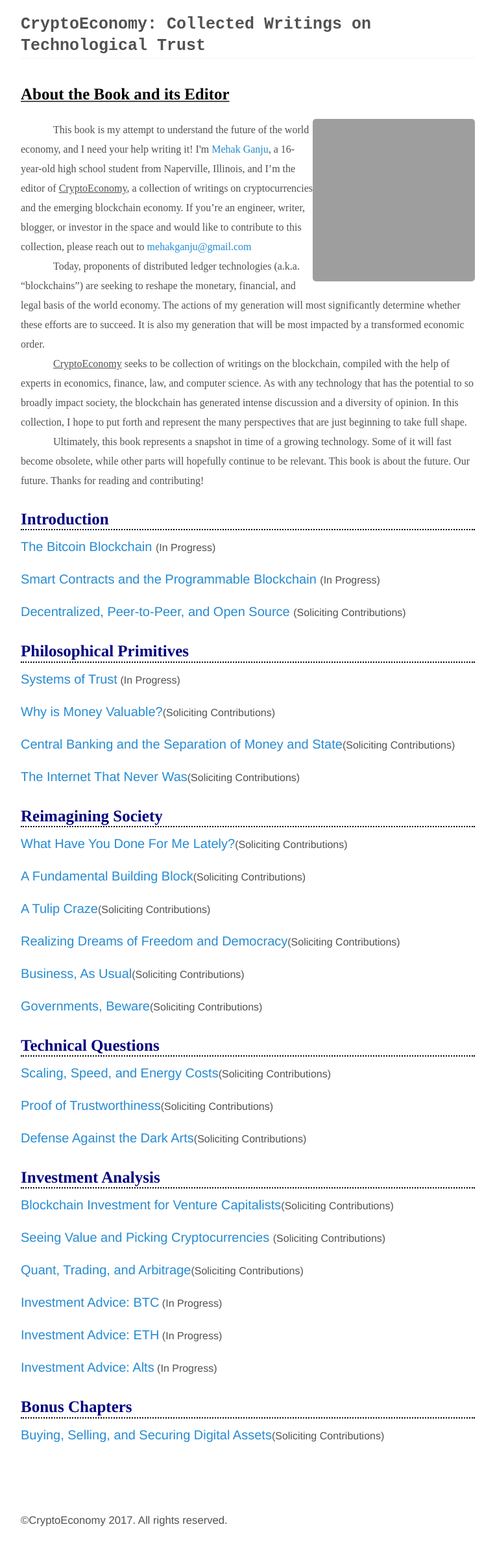
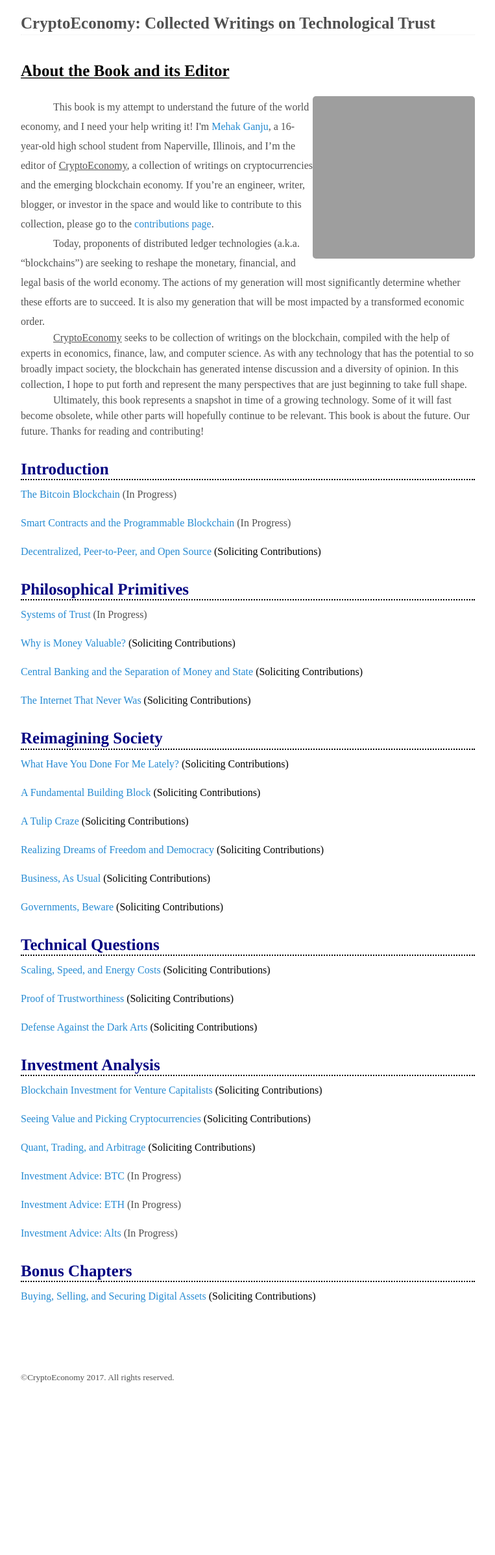
Before and after one commit to Cryptoeconomics/cryptoeconomics.github.io, a Jekyll site: the page built from index.html, in a window 1280 px wide. Shown: the whole page at 65% size, without its empty margins (258-1021 px from the left). Built offline with Jekyll 4.4.1, drawn with Linux system fonts in a browser that asks for light colours; after the commit the page ends 2171 px from its top, so only the background shows below that; grey boxes are pictures that could not be loaded.

Commit message:
added contribution page and created links to that page and added text

```diff
--- /dev/null
+++ b/_includes/menu_contribute.html
@@ -0,0 +1,5 @@
+<nav>
+  <ul>
+    <li><a href="{{ site.baseurl }}/" title="Home">Home</a></li>
+  </ul>
+</nav>
--- a/_includes/menu_intro.html
+++ b/_includes/menu_intro.html
@@ -1,7 +1,7 @@
 <nav>
   <ul>
-    <li><a href="/bitcoinblockchain">Bitcoin</a></li>
-    <li><a href="/SmartContracts">Smart Contracts</a></li>
-    <li><a href="/decentralized">Decentralized</a></li>
+    <li><a href="/bitcoinblockchain">The Bitcoin Blockchain</a></li>
+    <li><a href="/SmartContracts">Smart Contracts and the Programmable Blockchain</a></li>
+    <li><a href="/decentralized">Decentralized, Peer-to-Peer, and Open Source</a></li>
   </ul>
 </nav>
--- a/_layouts/default.html
+++ b/_layouts/default.html
@@ -8,7 +8,7 @@
     <div class="container content">
       <header class="masthead">
         <h3 class="masthead-title">
-          <a class="masthead-title" href="{{ site.baseurl }}/" title="Home">{{ site.title }}: Collected Writings on Technological Trust</a>
+          <a rel="stylesheet" class="masthead-title" href="{{ site.baseurl }}/" title="Home">{{ site.title }}: Collected Writings on Technological Trust</a>
         </h3>
         <hr class="masthead">
 
@@ -23,7 +23,8 @@
         <style>
           a.masthead-title
           {
-            font-family: 'VT323', monospace;
+            font-family: 'Lemonada', cursive;
+            src: url("https://fonts.googleapis.com/css?family=Lemonada");
           }
           u.dotted
           {
--- a/index.html
+++ b/index.html
@@ -7,7 +7,7 @@ title: Home
 
 <img class ="intro" src="gunpic.png" alt="Gun Pic" style="width: 250px;height: 250px"/>
 
-<p class="space"><font size="3" face="comic sans"> This book is my attempt to understand the future of the world economy,  and I need your help writing it! I'm <a href="http://www.mehakganju.info">Mehak Ganju</a>, a 16-year-old high school student from Naperville, Illinois, and I’m the editor of <u>CryptoEconomy</u>, a collection of writings on cryptocurrencies and the emerging blockchain economy. If you’re an engineer, writer, blogger, or investor in the space and would like to contribute to this collection, please reach out to <a href="mailto:mehakganju@gmail.com">mehakganju@gmail.com</a></font></p>
+<p class="space"><font size="3" face="comic sans"> This book is my attempt to understand the future of the world economy,  and I need your help writing it! I'm <a href="http://www.mehakganju.info">Mehak Ganju</a>, a 16-year-old high school student from Naperville, Illinois, and I’m the editor of <u>CryptoEconomy</u>, a collection of writings on cryptocurrencies and the emerging blockchain economy. If you’re an engineer, writer, blogger, or investor in the space and would like to contribute to this collection, please go to the <a href="/contribute">contributions page</a>.
 
 <p class="space"><font size="3" face="comic sans"> Today, proponents of distributed ledger technologies (a.k.a. “blockchains”) are seeking to reshape the monetary, financial, and legal basis of the world economy. The actions of my generation will most significantly determine whether these efforts are to succeed. It is also my generation that will be most impacted by a transformed economic order.</font></p>
 
@@ -22,54 +22,54 @@ title: Home
 
 <p><a href="/SmartContracts">Smart Contracts and the Programmable Blockchain </a><font size="3"> (In Progress)</font></p>
 
-<p><a href="/decentralized">Decentralized, Peer-to-Peer, and Open Source </a><font size="3">(Soliciting Contributions)</font></p>
+<p><a href="/decentralized">Decentralized, Peer-to-Peer, and Open Source </a><a href="/contribute"><font color="Black" size="3"> (Soliciting Contributions)</font></a></p>
 
 <h3 style="font-family:Times;" id="mailing-list"><font color="Navy">Philosophical Primitives<hr class="section"> </font></h3>
 
 <p><a href="/systemsoftrust"> Systems of Trust</a><font size="3"> (In Progress)</font></p>
 
-<p><a  href="/moneyvalue"> Why is Money Valuable?</a><font size="3">(Soliciting Contributions)</font></p>
+<p><a  href="/moneyvalue"> Why is Money Valuable? </a><a href="/contribute"><font color="Black" size="3"> (Soliciting Contributions)</font></a></p>
 
-<p><a href="/banking_seperation">Central Banking and the Separation of Money and State</a><font size="3">(Soliciting Contributions)</font></p>
+<p><a href="/banking_seperation">Central Banking and the Separation of Money and State</a><a href="/contribute"><font color="Black" size="3"> (Soliciting Contributions)</font></a></p>
 
-<p><a href="/internet">The Internet That Never Was</a><font size="3">(Soliciting Contributions)</font></p>
+<p><a href="/internet">The Internet That Never Was </a><a href="/contribute"><font color="Black" size="3"> (Soliciting Contributions)</font></a></p>
 
 <h3 style="font-family:Times;" id="mailing-list"><font color="Navy"> Reimagining Society<hr class="section"></font></h3>
 
-<p><a href="/whathaveyoudone">What Have You Done For Me Lately?</a><font size="3">(Soliciting Contributions)</font></p>
+<p><a href="/whathaveyoudone">What Have You Done For Me Lately? </a><a href="/contribute"><font color="Black" size="3">(Soliciting Contributions)</font></a></p>
 
-<p><a href="/buildingblock">A Fundamental Building Block</a><font size="3">(Soliciting Contributions)</font></p>
+<p><a href="/buildingblock">A Fundamental Building Block </a><a href="/contribute"><font color="Black" size="3">(Soliciting Contributions)</font></a></p>
 
-<p><a href="/tulips">A Tulip Craze</a><font size="3">(Soliciting Contributions)</font></p>
+<p><a href="/tulips">A Tulip Craze </a><a href="/contribute"><font color="Black" size="3">(Soliciting Contributions)</font></a></p>
 
-<p><a href="/dreams_freedoms">Realizing Dreams of Freedom and Democracy</a><font size="3">(Soliciting Contributions)</font></p>
+<p><a href="/dreams_freedoms">Realizing Dreams of Freedom and Democracy </a><a href="/contribute"><font color="Black" size="3">(Soliciting Contributions)</font></a></p>
 
-<p><a href="/business">Business, As Usual</a><font size="3">(Soliciting Contributions)</font></p>
+<p><a href="/business">Business, As Usual </a><a href="/contribute"><font color="Black" size="3">(Soliciting Contributions)</font></a></p>
 
-<p><a href="/government">Governments, Beware</a><font size="3">(Soliciting Contributions)</font></p>
+<p><a href="/government">Governments, Beware </a><a href="/contribute"><font color="Black" size="3">(Soliciting Contributions)</font></a></p>
 
 <h3 style="font-family:Times;" id="mailing-list"><font color="Navy"> Technical Questions<hr class="section"></font></h3>
 
-<p><a href="/speed_energy">Scaling, Speed, and Energy Costs</a><font size="3">(Soliciting Contributions)</font> </p>
+<p><a href="/speed_energy">Scaling, Speed, and Energy Costs </a><a href="/contribute"><font color="Black" size="3">(Soliciting Contributions)</font></a></p>
 
-<p><a href="/trust">Proof of Trustworthiness</a><font size="3">(Soliciting Contributions)</font> </p>
+<p><a href="/trust">Proof of Trustworthiness </a><a href="/contribute"><font color="Black" size="3">(Soliciting Contributions)</font></a></p>
 
-<p><a href="/defense">Defense Against the Dark Arts</a><font size="3">(Soliciting Contributions)</font> </p>
+<p><a href="/defense">Defense Against the Dark Arts </a><a href="/contribute"><font color="Black" size="3">(Soliciting Contributions)</font></a></p>
 
 <h3 style="font-family:Times;" id="mailing-list"><font color="Navy">Investment Analysis<hr class="section"> </font></h3>
 
-<p><a href="/blockchainventure">Blockchain Investment for Venture Capitalists</a><font size="3">(Soliciting Contributions)</font></p>
+<p><a href="/blockchainventure">Blockchain Investment for Venture Capitalists </a><a href="/contribute"><font color="Black" size="3">(Soliciting Contributions)</font></a></p>
 
-<p><a href="/cryptovalue">Seeing Value and Picking Cryptocurrencies </a><font size="3">(Soliciting Contributions)</font></p>
+<p><a href="/cryptovalue">Seeing Value and Picking Cryptocurrencies </a><a href="/contribute"><font color="Black" size="3">(Soliciting Contributions)</font></a></p>
 
-<p><a href="/quant_trade_arbitrage">Quant, Trading, and Arbitrage</a><font size="3">(Soliciting Contributions)</font></p>
+<p><a href="/quant_trade_arbitrage">Quant, Trading, and Arbitrage </a><a href="/contribute"><font color="Black" size="3">(Soliciting Contributions)</font></a></p>
 
-<p><a href="/BTC">Investment Advice: BTC</a><font size="3"> (In Progress)</font></p>
+<p><a href="/BTC">Investment Advice: BTC </a><font size="3"> (In Progress)</font></p>
 
-<p><a href="/ETH">Investment Advice: ETH</a><font size="3"> (In Progress)</font></p>
+<p><a href="/ETH">Investment Advice: ETH </a><font size="3"> (In Progress)</font></p>
 
-<p><a href="/Alts">Investment Advice: Alts</a><font size="3"> (In Progress)</font></p>
+<p><a href="/Alts">Investment Advice: Alts </a><font size="3"> (In Progress)</font></p>
 
 <h3 style="font-family:Times;" id="mailing-list"><font color="Navy">Bonus Chapters<hr class="section"> </font></h3>
 
-<p><a href="/bonus">Buying, Selling, and Securing Digital Assets</a><font size="3">(Soliciting Contributions)</font></p>
+<p><a href="/bonus">Buying, Selling, and Securing Digital Assets </a><a href="/contribute"><font color="Black" size="3">(Soliciting Contributions)</font></a></p>
```
Also changed, not shown: _layouts/contribute.html (+9 -0 lines), contribute.md (added, +6 -0 lines).
